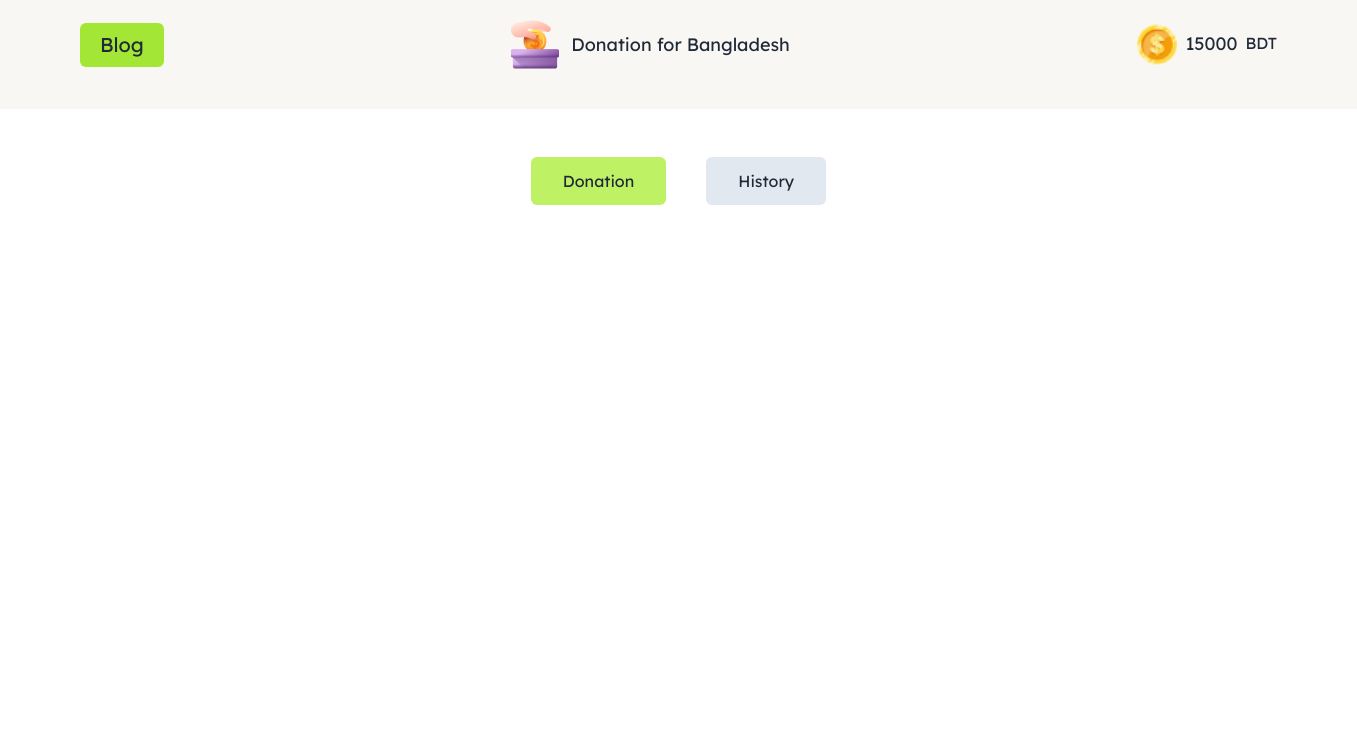
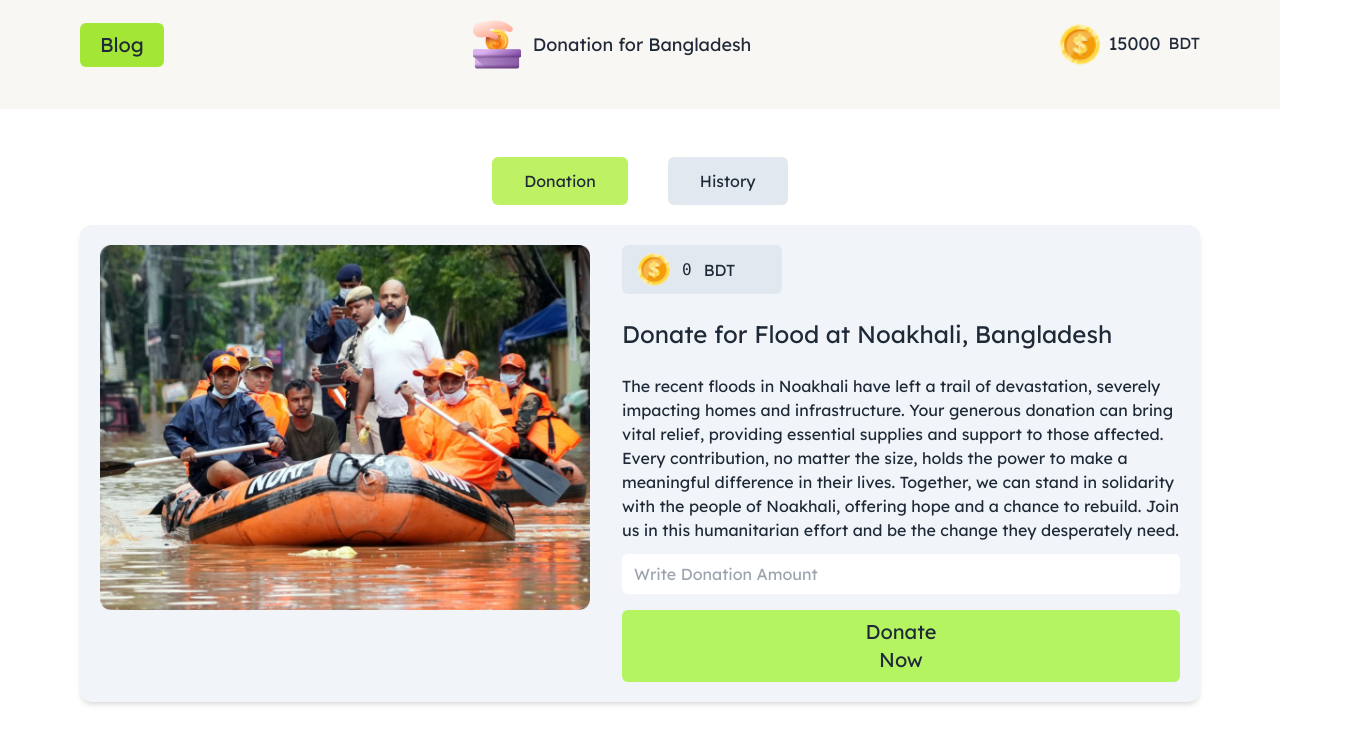
Before and after one commit to fariha-richi/M5-A5-donation_for_bd, a plain HTML site: page index.html in a window 1280 px wide. Shown: the whole page, 1357 px wide, since content can reach past the window. Drawn offline with nearby package versions, Linux system fonts and the light colour scheme.

Commit message:
donation noakhali section is created

```diff
--- a/index.html
+++ b/index.html
@@ -39,7 +39,7 @@
 
     <!-- nav bar -->
     <header>
-        <nav class="flex items-center justify-between lg:item-center  bg-[#f9f7f3] lg:px-20 pt-5 pb-10 lg:w-[1357px] w-[697px] px-5">
+        <nav class="flex items-center justify-between lg:item-center  bg-[#f9f7f3] lg:px-20 pt-5 pb-10 lg:w-full w-[697px] px-5">
             <div><button id="btn-blog" class="bg-lime-400 hover:bg-lime-300  px-5 py-2 flex items-center rounded-md text-xl">Blog</button></div>
 
             <div class="flex items-center gap-3">
@@ -60,7 +60,7 @@
     </header>
 
     <!-- nav button section -->
-    <div class="flex justify-center text-center lg:text-center gap-10 mt-12 lg:w-[1357px] w-[697px]">
+    <div class="flex justify-center text-center lg:text-center gap-10 mt-12 lg:w-full w-[697px]">
         <div>
             <button id="btn-donate" class="cursor-pointer px-8 py-3 bg-lime-300 hover:bg-lime-200 rounded-md text-xl lg:text-base focus:outline-none transition-colors duration-150">Donation</button>
         </div>
@@ -69,5 +69,33 @@
         </div>
     </div>
 
+    <!-- Donation section -->
+    <main id="donate-container">
+        <!-- Donation noakhali section -->
+        <section class="lg:px-20 px-15 mb-10 lg:w-full w-[697px]">
+            <div class="flex flex-col lg:flex-row mt-5 p-5 bg-slate-100 rounded-xl shadow-md">
+                <div class="mb-5">
+                    <img src="assets/noakhali.png" alt="">
+                </div>
+                <div class="flex-1 items-center ml-8">
+                    <div>
+                        <div class="flex items-center mb-6 py-2 px-4 rounded-md text-lg lg:text-base ml-40 lg:ml-0 bg-slate-200 w-40">
+                            <span><img class="w-10 lg:w-8" src="assets/coin.png" alt=""></span>
+                            <samp id="account-balance-1" class="px-3">0</samp>
+                            <span>BDT</span>
+                        </div>
+                    </div>
+
+                    <h2 class="text-3xl lg:text-2xl mb-6 text-center lg:text-left">Donate for Flood at Noakhali, Bangladesh</h2>
+                    <p class="mb-3 text-center lg:text-left text-xl lg:text-base">The recent floods in Noakhali have left a trail of devastation, severely impacting homes and infrastructure. Your generous donation can bring vital relief, providing essential supplies and support to those affected. Every contribution, no matter the size, holds the power to make a meaningful difference in their lives. Together, we can stand in solidarity with the people of Noakhali, offering hope and a chance to rebuild. Join us in this humanitarian effort and be the change they desperately need.</p>
+
+                    <input id="input-add-money-1" class="lg:pr-full pr-[355px] mb-4 pl-3 py-2 rounded-md" type="text" placeholder="Write Donation Amount"> <br>
+
+                    <button id="btn-donate-now-1" class="text-xl text-center bg-[#b4f461] lg:px-[224px] px-[185px] py-2 rounded-md">Donate Now</button>
+                </div>
+            </div>
+        </section>
+    </main>
+
 </body>
 </html>
```
